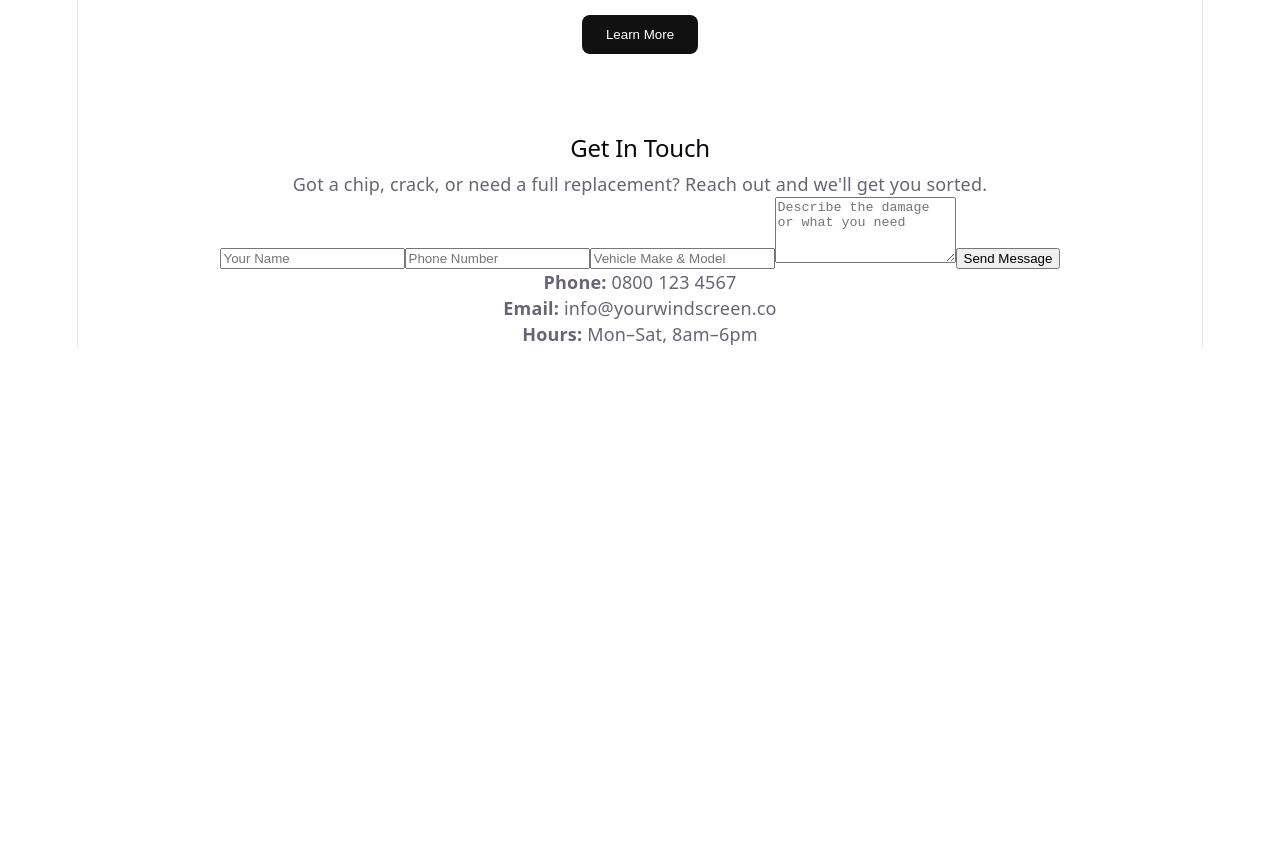
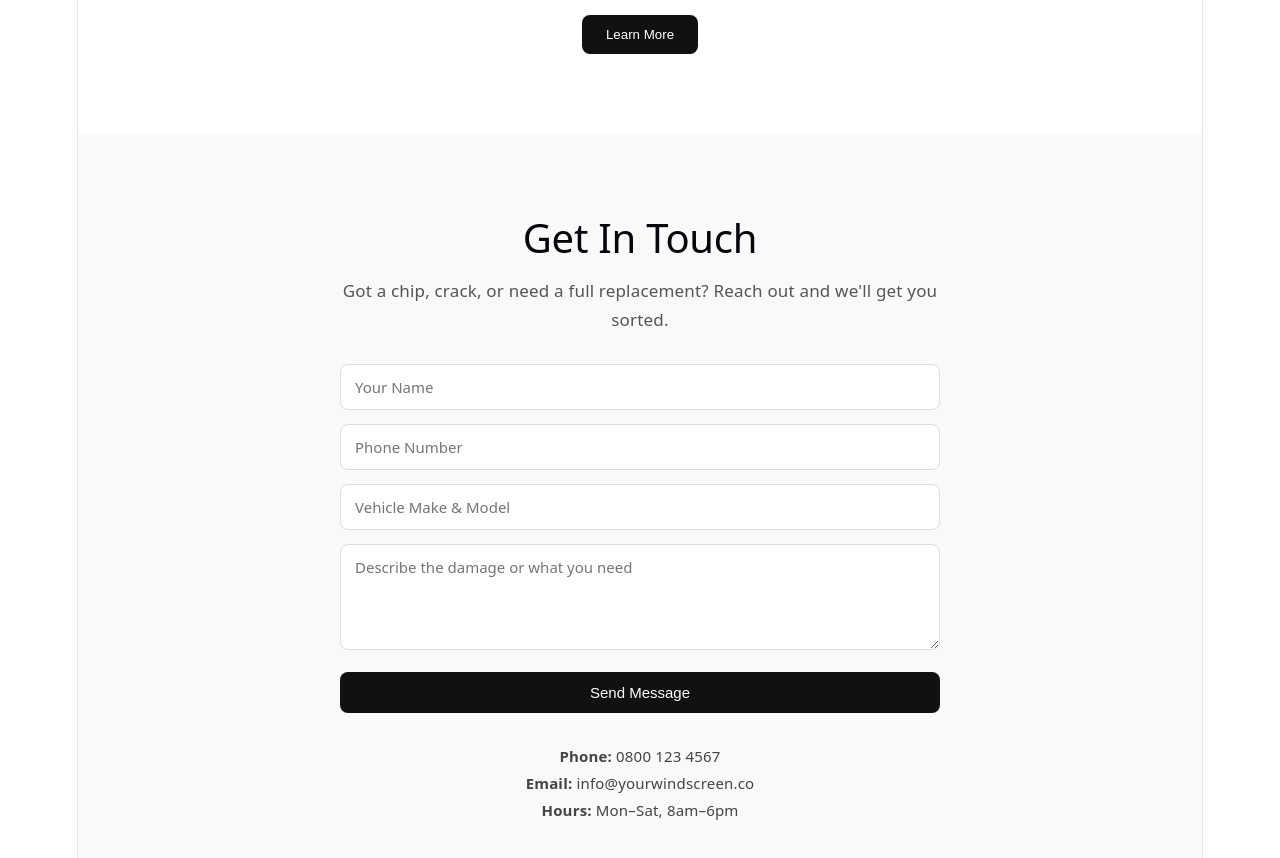
Before and after one commit to shirl3yyyy/windscreen-website, a React (Vite) app: page / in a window 1280 px wide. Shown: the part 1420-2278 px from the top of the page. Before the commit the page ends 1767 px from the top, so only its background shows below. Built offline with nearby package versions, Linux system fonts and the light colour scheme.

Commit message:
added footer

```diff
--- a/src/components/Contact.css
+++ b/src/components/Contact.css
@@ -0,0 +1,67 @@
+.contact {
+  padding: 80px 5%;
+  background: #f9f9f9;
+}
+
+.contact-content {
+  max-width: 600px;
+  margin: 0 auto;
+  text-align: center;
+}
+
+.contact h2 {
+  font-size: 40px;
+  margin-bottom: 15px;
+}
+
+.contact-content > p {
+  font-size: 17px;
+  line-height: 1.7;
+  margin-bottom: 30px;
+  color: #555;
+}
+
+.contact-form {
+  display: flex;
+  flex-direction: column;
+  gap: 14px;
+  text-align: left;
+}
+
+.contact-form input,
+.contact-form textarea {
+  padding: 12px 14px;
+  border: 1px solid #ddd;
+  border-radius: 8px;
+  font-size: 15px;
+  font-family: inherit;
+}
+
+.contact-form input:focus,
+.contact-form textarea:focus {
+  outline: none;
+  border-color: #111;
+}
+
+.contact-button {
+  margin-top: 8px;
+  padding: 12px 24px;
+  border: none;
+  border-radius: 8px;
+  background: #111;
+  color: white;
+  cursor: pointer;
+  font-size: 15px;
+  transition: background 0.2s ease;
+}
+
+.contact-button:hover {
+  background: #333;
+}
+
+.contact-details {
+  margin-top: 30px;
+  font-size: 15px;
+  line-height: 1.8;
+  color: #444;
+}
```
Also changed, not shown: src/components/Footer.tsx (added).
